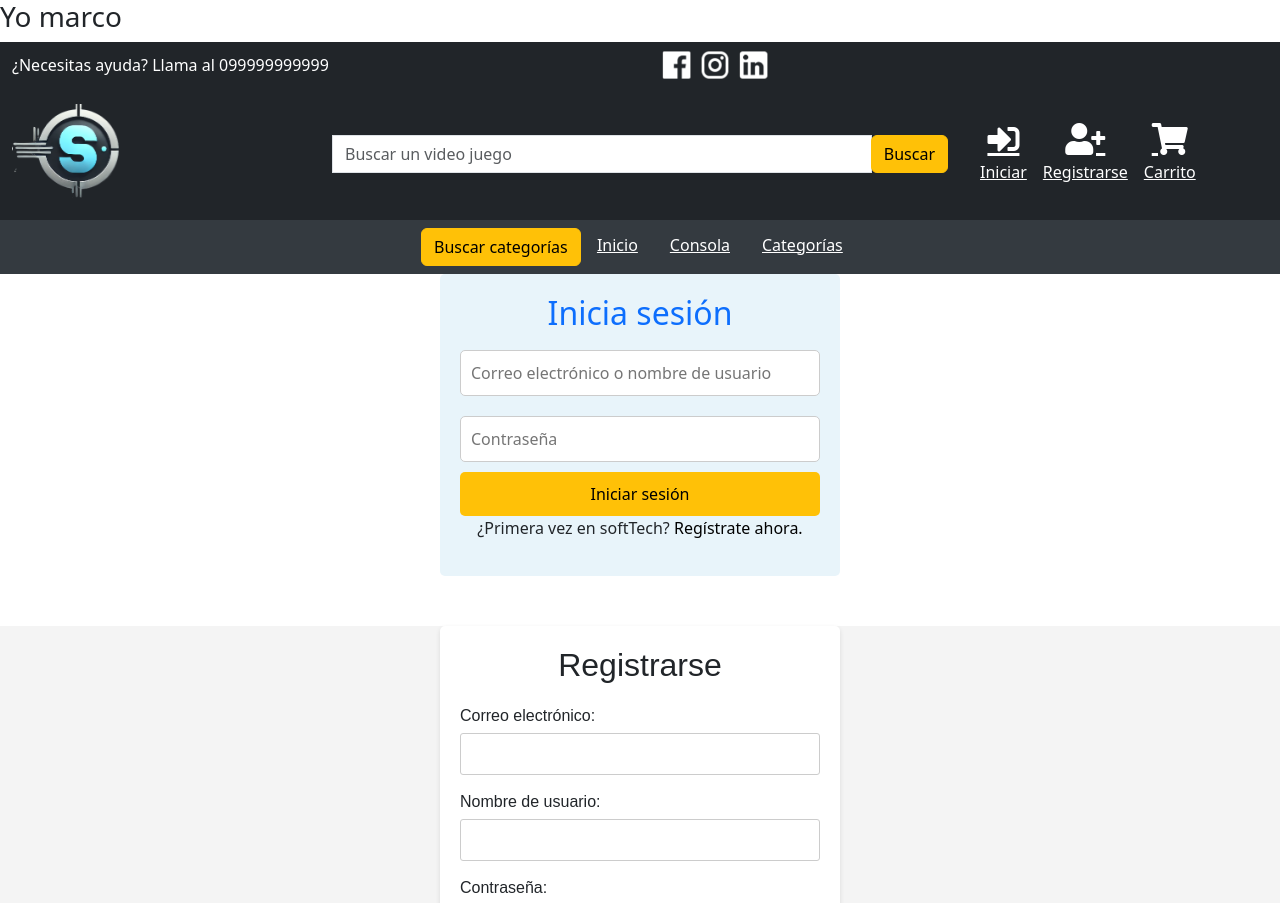
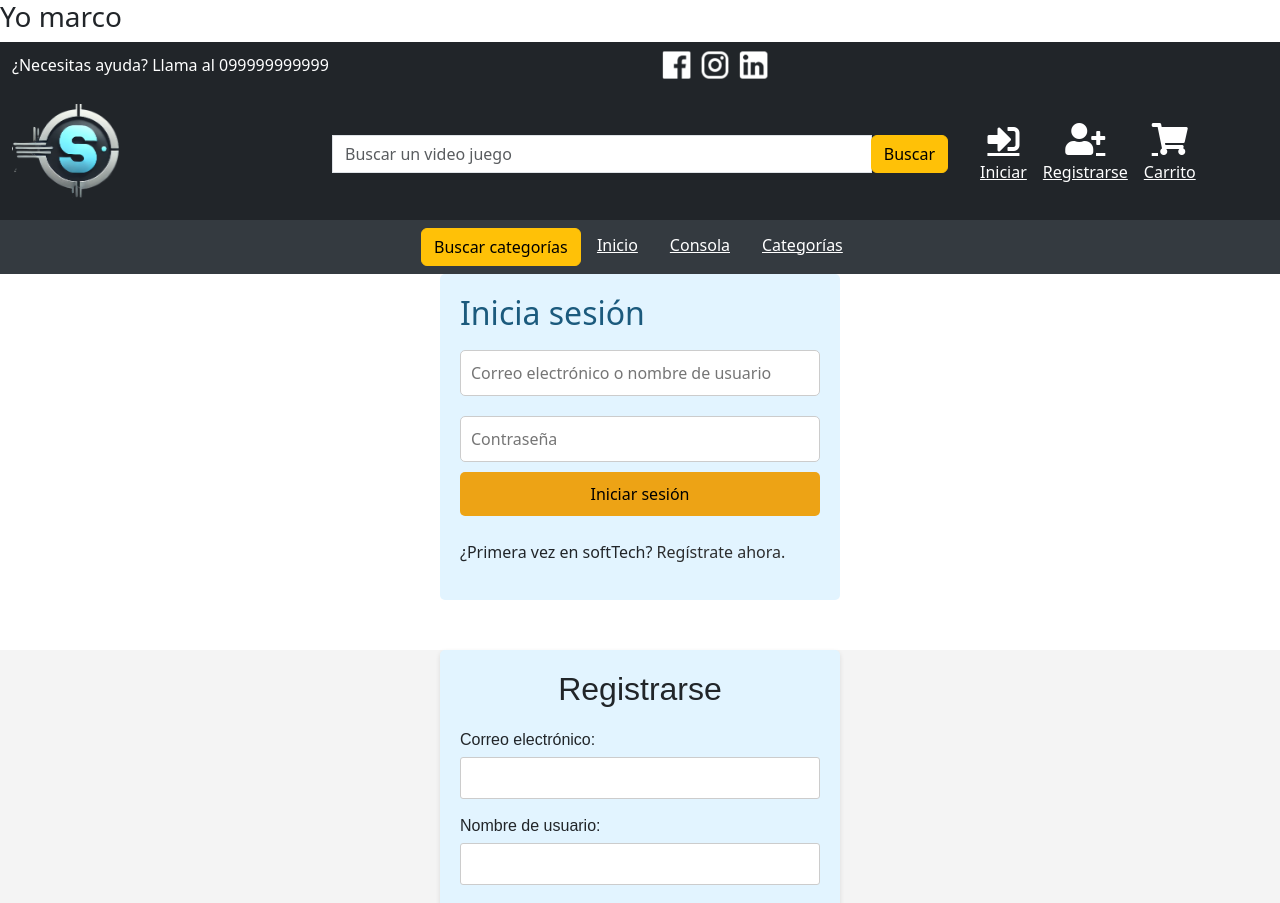
Before and after one commit to eddyarias/ProyectoAplicacionesWeb, an Angular app in the folder Front-end/: page / in a window 1280 px wide. Shown: the top 903 px of the page. Built offline with nearby package versions, Linux system fonts and the light colour scheme.

Commit message:
Update login and register components

```diff
--- a/Front-end/src/app/components/login/login.component.css
+++ b/Front-end/src/app/components/login/login.component.css
@@ -2,13 +2,14 @@
     max-width: 400px;
     margin: 0 auto;
     padding: 20px;
-    background-color: #e8f4fa;
+    background-color: #e2f4ff;
     border-radius: 5px;
     text-align: center;
   }
 
   h2 {
-    color: #0d6efd;
+    color: #1b5a7d;
+    text-align: left;
   }
 
   input {
@@ -22,18 +23,21 @@
   button {
     width: 100%;
     padding: 10px;
-    background-color: #ffc107;
+    background-color: #eda315;
     border: none;
     border-radius: 5px;
     cursor: pointer;
   }
 
   button:hover {
-    background-color: #e0a800;
+    background-color: #c99803;
   }
 
+  p {
+    text-align: left;
+  }
   a {
-    color: #000;
+    color: #2c2d2e;
     text-decoration: none;
   }
 
--- a/Front-end/src/app/components/login/login.component.html
+++ b/Front-end/src/app/components/login/login.component.html
@@ -10,5 +10,6 @@
       </div>
       <button type="submit">Iniciar sesión</button>
     </form>
+    <br>
     <p>¿Primera vez en softTech? <a href="#">Regístrate ahora.</a></p>
   </div>
--- a/Front-end/src/app/components/register/register.component.css
+++ b/Front-end/src/app/components/register/register.component.css
@@ -9,7 +9,7 @@ body {
     width: 400px;
     margin: 50px auto;
     padding: 20px;
-    background-color: #fff;
+    background-color: #e2f4ff;
     border-radius: 5px;
     box-shadow: 0 2px 5px rgba(0, 0, 0, 0.1);
 }
```
